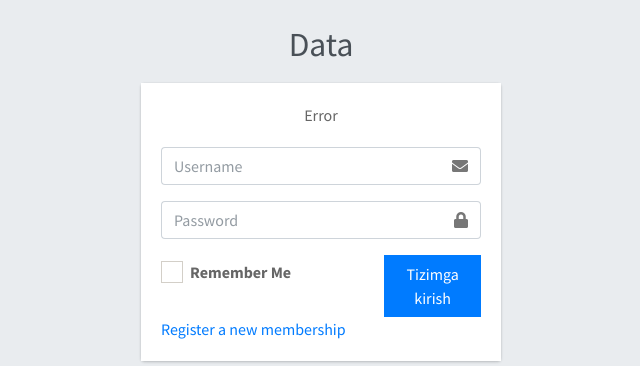
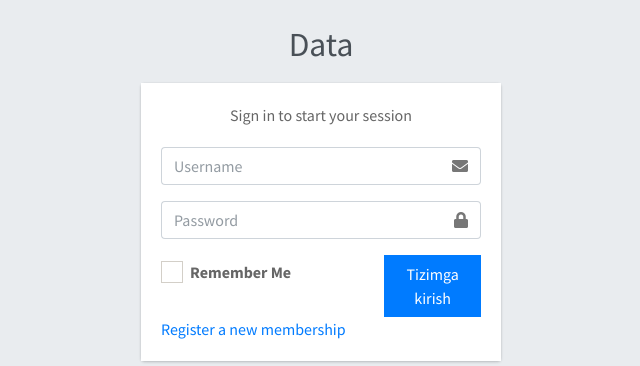
Before and after one commit to arslonbeksaidov/data, a PHP site: page /admin/resours/errorLogin.php in a window 1280 px wide. Shown: the part 210-576 px from the top of the page, without its empty margins (319-959 px from the left). Run offline with PHP 8.4, Linux system fonts and the light colour scheme; some libraries are stand-ins or nearby versions.

Commit message:
fixed error page

```diff
--- a/admin/resours/errorLogin.php
+++ b/admin/resours/errorLogin.php
@@ -35,7 +35,7 @@
     <!-- /.login-logo -->
     <div class="card">
         <div class="card-body login-card-body">
-            <p class="login-box-msg">Error</p>
+            <p class="login-box-msg">Sign in to start your session</p>
 
             <form action="../app/Login.php" method="post">
                 <div class="input-group mb-3">
@@ -65,7 +65,7 @@
                     </div>
                     <!-- /.col -->
                     <div class="col-4">
-                        <button type="submit" class="btn btn-primary btn-block btn-flat">Tizimga kirish</button>
+                        <button type="submit" name="login" value="login" class="btn btn-primary btn-block btn-flat">Tizimga kirish</button>
                     </div>
                     <!-- /.col -->
                 </div>
```
Lines whose indentation alone changed are shown as unchanged.
